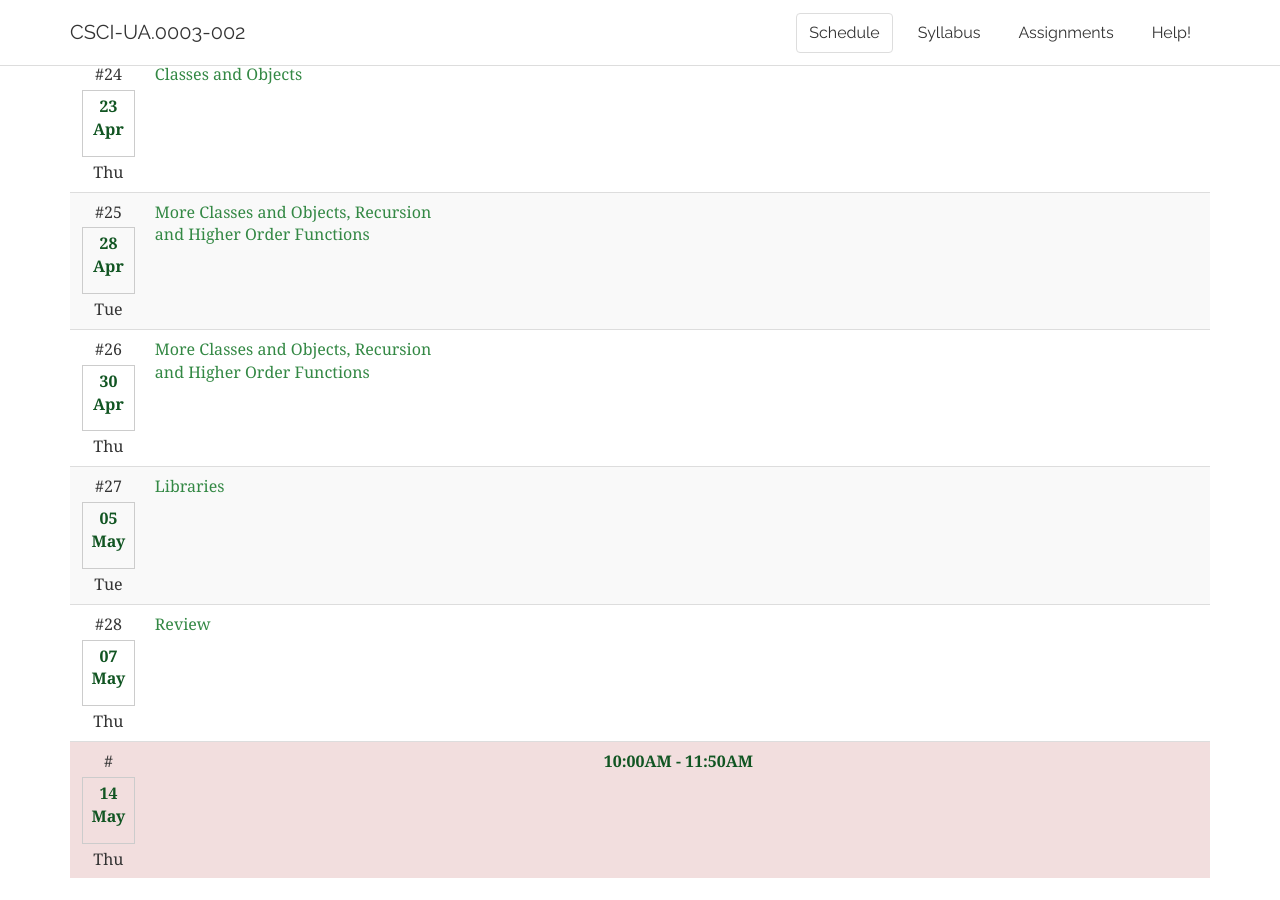
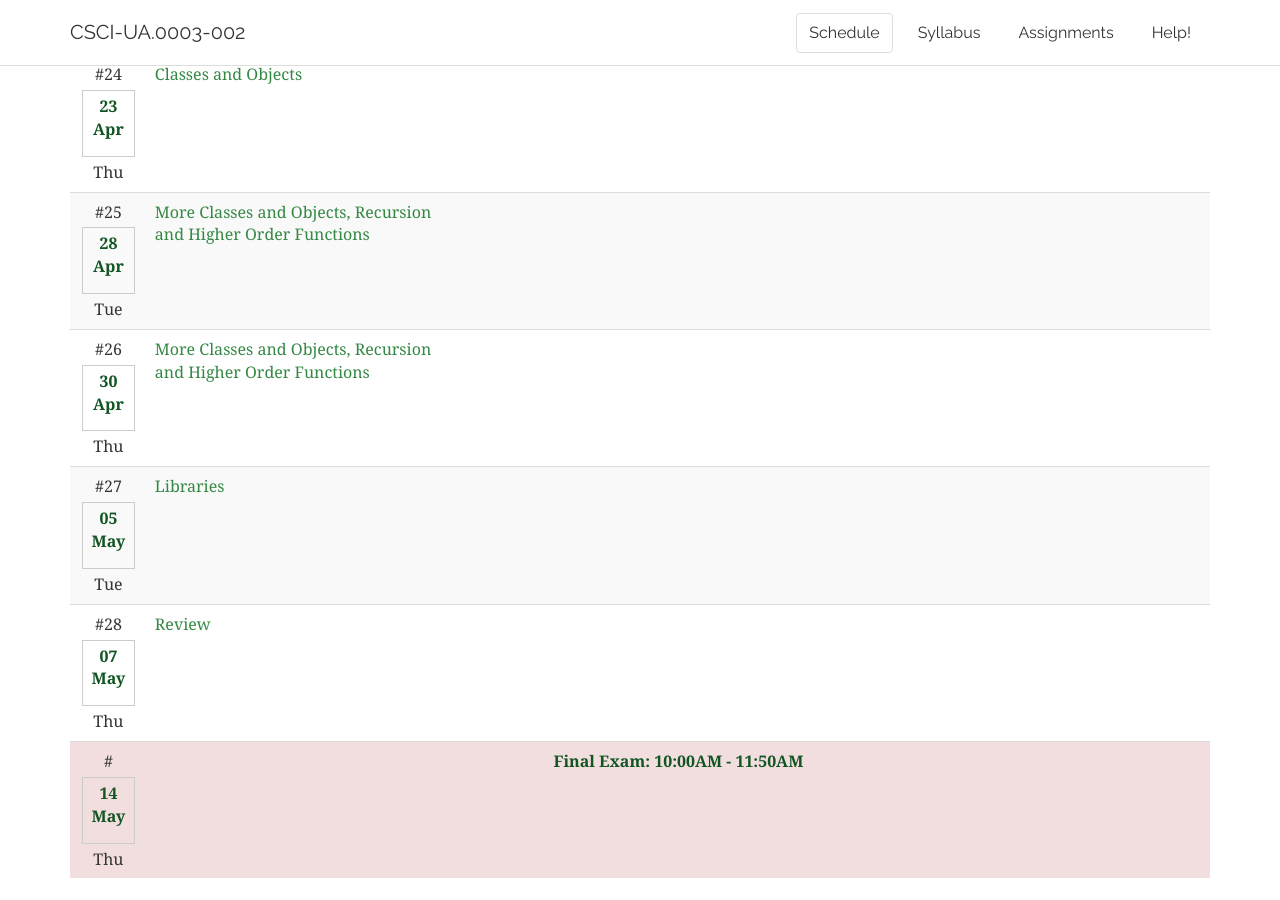
Before and after one commit to foureyes/csci-ua.0003-spring2020-002, a Jekyll site: the page built from index.markdown, in a window 1280 px wide and 900 px high, scrolled down 4235 px. Built offline with Jekyll 4.4.1, drawn with Linux system fonts in a browser that asks for light colours.

Commit message:
last fix to exam schedule

```diff
--- a/_data/schedule.csv
+++ b/_data/schedule.csv
@@ -351,4 +351,4 @@ y,lecture,27,05-May ,Tue,"Libraries
 * (Pillow/PIL)
 ",,,,,,
 y,lecture,28,07-May ,Thu,Review,,,,,,
-,exam,,14-May,Thu,10:00AM - 11:50AM,,,,,,
+,exam,,14-May,Thu,Final Exam: 10:00AM - 11:50AM,,,,,,
--- a/index.markdown
+++ b/index.markdown
@@ -2,7 +2,6 @@
 layout: default
 nav-state: schedule
 ---
-
 
 <!--
 <script>
```
